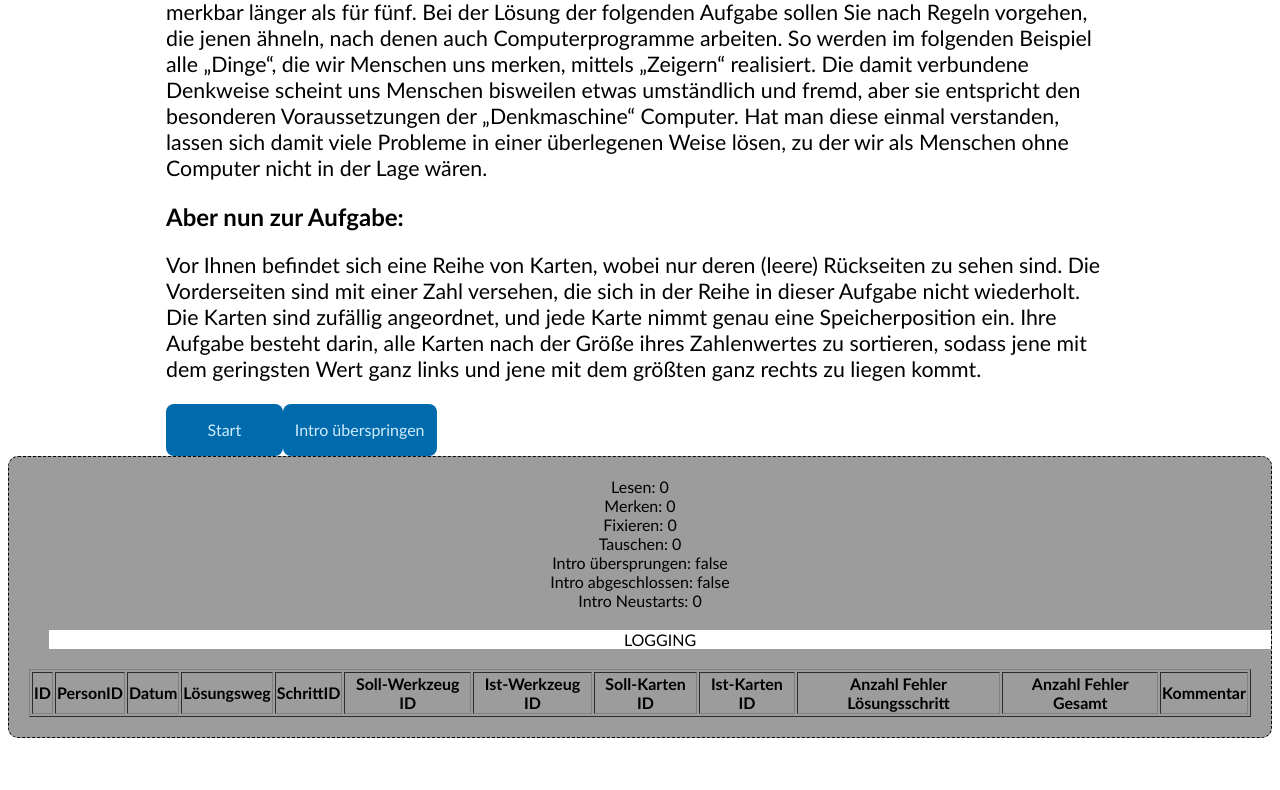
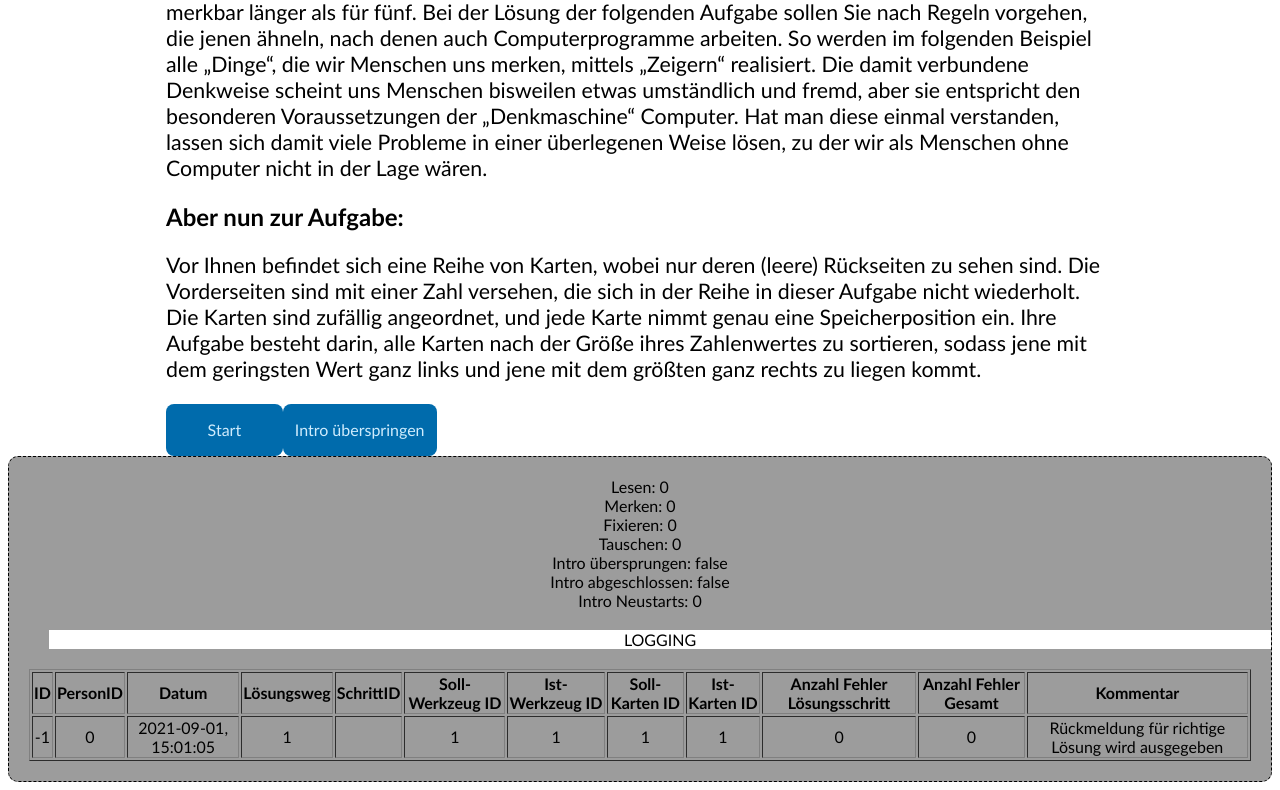
Before and after one commit to phlppkln/selection-sort-osa, a Vue app in the folder frontend/: page / in a window 1280 px wide. Shown: the part 574-1364 px from the top of the page. Before the commit the page ends 1320 px from the top, so only its background shows below. Built offline with nearby package versions, Linux system fonts and the light colour scheme.

Commit message:
move logging to external javascript file; move log data to json file

```diff
--- /dev/null
+++ b/frontend/src/assets/scripts/logging.js
@@ -0,0 +1,32 @@
+import $ from 'jquery'
+import * as log from "../../data/log.json"
+
+const fs = require("fs");
+
+
+export function appendLogEntry(entry) {
+    console.log(entry);
+
+    const data = require("../../data/log.json");
+
+    console.log(data);
+
+    /*
+
+    fs.readFile("./data/log.json", "utf8", function readFileCallback(err, data) {
+        if (err) {
+            console.log(err);
+        } else {
+            let log = JSON.parse(data);
+            log.push(entry)
+            let logJSON = JSON.stringify(log);
+            fs.writeFile("./data/log.json", logJSON, "utf8", (err) => {
+                if (err) {
+                    console.log(err);
+                } else {
+                    console.log("Done");
+                }
+            });
+        }
+    });*/
+}
--- a/frontend/src/assets/scripts/sorting-algorithm.js
+++ b/frontend/src/assets/scripts/sorting-algorithm.js
@@ -1,3 +1,5 @@
+import * as logging from "../scripts/logging"
+
 // Werkzeug ID
 // - lesen = L
 // - merken = M
@@ -594,8 +596,8 @@ const solutionPath2 = [{
         step: 26,
         action: {
             tool: 'T',
-            card1: 2,
-            card2: 1
+            card1: 1,
+            card2: 2
         },
         response: 0
     },
@@ -1440,5 +1442,10 @@ function sendActionToServer(entry) {
  * @returns feedback mesage of last action
  */
 export function getFeedbackMessage() {
+    addNewLogEntry("test");
     return feedbackMessage;
 }
+
+function addNewLogEntry (logEntry) {
+    logging.appendLogEntry(logEntry);
+}
--- /dev/null
+++ b/frontend/src/data/log.json
@@ -0,0 +1,16 @@
+[
+    {
+      "id": -1,
+      "personID": 0,
+      "date": "2021-09-01, 15:01:05",
+      "solutionPath": 1,
+      "stepID2": 1,
+      "targetToolID": 1,
+      "realToolID": 1,
+      "targetCardID": 1,
+      "realCardID": 1,
+      "errorCountStep": 0,
+      "errorCountTotal": 0,
+      "comment": "Rückmeldung für richtige Lösung wird ausgegeben"
+    }
+]
```
